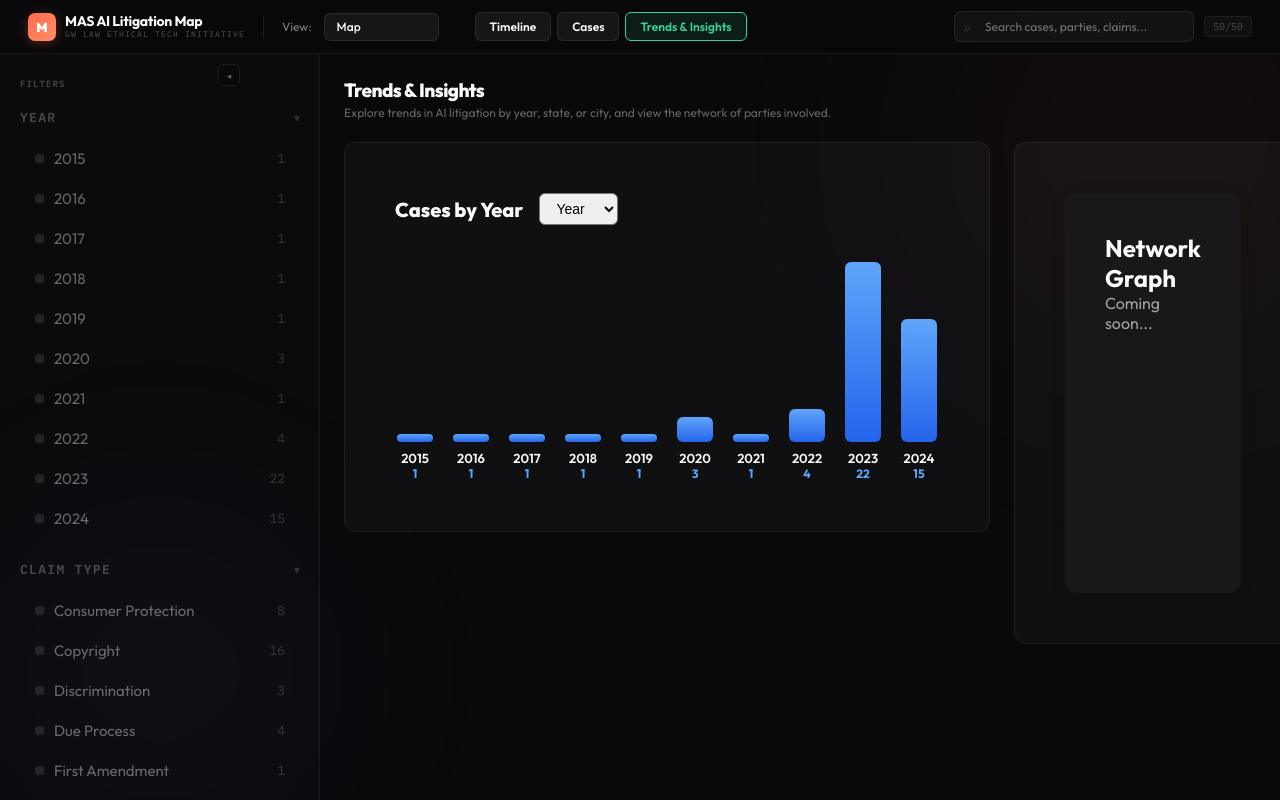
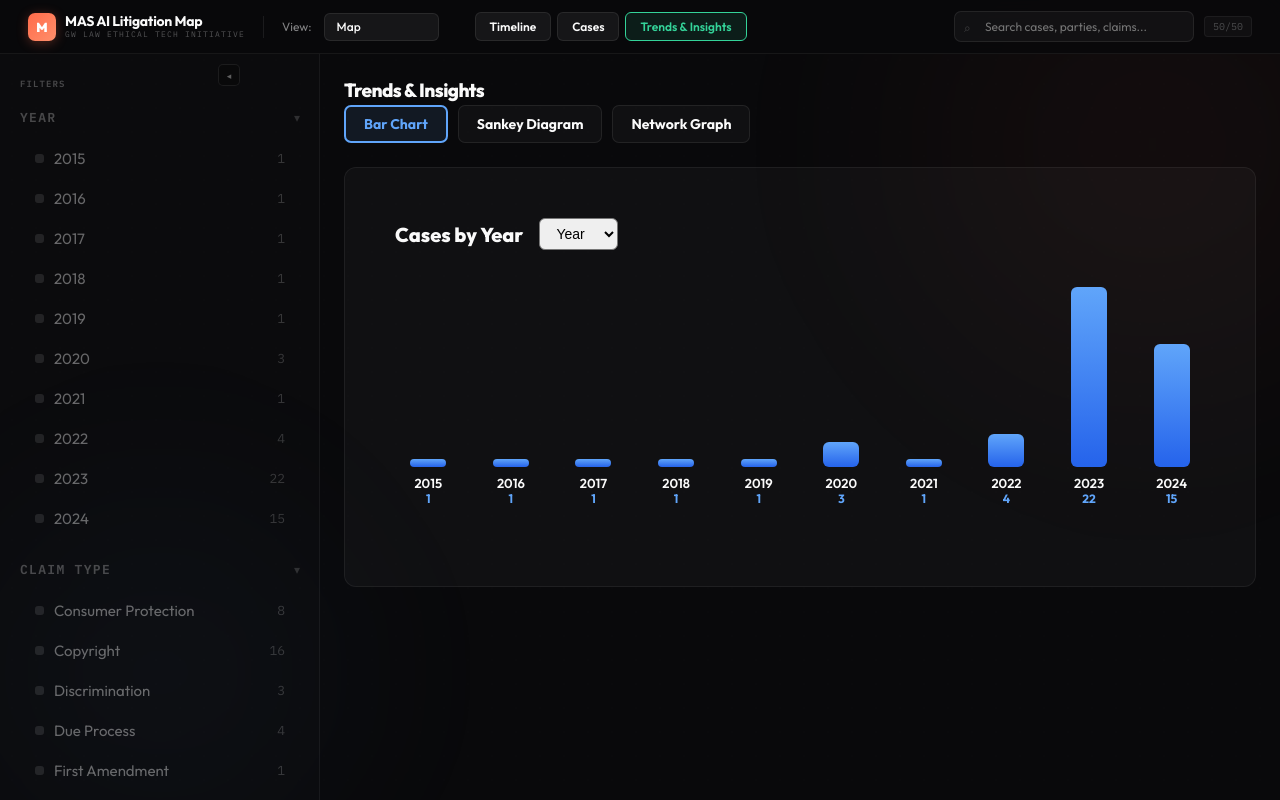
Before and after one commit to samthosiac/MAS-AI-Litigation-Mappers, a React (Vite) app: page / in a window 1280 px wide. Both pictures are taken after a click on the button "Trends & Insights". Built offline with nearby package versions, Linux system fonts and the light colour scheme; the HTML template or start-up script is replaced by a standard one.

Commit message:
changes for that

```diff
--- a/src/App.jsx
+++ b/src/App.jsx
@@ -4,6 +4,48 @@ import Heatmap from "./Heatmap";
 import NetworkGraph from "./NetworkGraph";
 import SankeyDiagram from "./SankeyDiagram";
 import BarChart from "./BarChart";
+
+// ── INSIGHTS TABS ──
+function InsightsTabs({ cases }) {
+  const [tab, setTab] = useState("bar");
+  const tabList = [
+    { key: "bar", label: "Bar Chart" },
+    { key: "sankey", label: "Sankey Diagram" },
+    { key: "network", label: "Network Graph" }
+  ];
+  return (
+    <div style={{ padding: 24, overflowY: "auto", height: "100%" }}>
+      <h2 style={{ fontSize: 19, fontWeight: 800, color: "#FAFAFA", letterSpacing: "-0.03em", marginBottom: 3 }}>Trends & Insights</h2>
+      <div style={{ display: "flex", gap: 10, marginBottom: 24 }}>
+        {tabList.map(t => (
+          <button
+            key={t.key}
+            onClick={() => setTab(t.key)}
+            style={{
+              padding: "8px 18px",
+              borderRadius: 7,
+              border: tab === t.key ? "2px solid #60A5FA" : "1px solid rgba(255,255,255,0.08)",
+              background: tab === t.key ? "rgba(96,165,250,0.10)" : "rgba(255,255,255,0.03)",
+              color: tab === t.key ? "#60A5FA" : "#FAFAFA",
+              fontWeight: 700,
+              fontSize: 14,
+              cursor: "pointer",
+              fontFamily: "'Outfit',sans-serif",
+              transition: "all .18s"
+            }}
+          >
+            {t.label}
+          </button>
+        ))}
+      </div>
+      <div style={{ background: "rgba(255,255,255,0.03)", borderRadius: 12, padding: 18, border: "1px solid rgba(255,255,255,0.06)", minHeight: 420 }}>
+        {tab === "bar" && <BarChart cases={cases} />}
+        {tab === "sankey" && <SankeyDiagram cases={cases} />}
+        {tab === "network" && <NetworkGraph cases={cases} />}
+      </div>
+    </div>
+  );
+}
 
 /* ═══════════════════════════════════════════════════════════════════════
    MAS AI LITIGATION MAP
@@ -255,28 +297,11 @@ export default function App() {
           {page==="main" && (
             <>
               {view==="map"&&<MapV cases={filtered} byState={byState} hov={hov} setHov={setHov} sel={sel} setSel={setSel}/>}
-              {view==="barchart"&&<BarChart cases={filtered} />}
-              {view==="heatmap"&&<Heatmap cases={filtered} />}
-              {view==="network"&&<NetworkGraph cases={filtered} />}
-              {view==="sankey"&&<SankeyDiagram cases={filtered} />}
             </>
           )}
           {page==="timeline" && <TimeV cases={filtered} stats={stats} sel={sel} setSel={setSel} />}
           {page==="cases" && <CaseV cases={filtered} sel={sel} setSel={setSel} />}
-          {page==="insights" && (
-            <div style={{padding:24,overflowY:"auto",height:"100%"}}>
-              <h2 style={{fontSize:19,fontWeight:800,color:"#FAFAFA",letterSpacing:"-0.03em",marginBottom:3}}>Trends & Insights</h2>
-              <p style={{fontSize:12,color:"rgba(255,255,255,0.38)",marginBottom:22}}>Explore trends in AI litigation by year, state, or city, and view the network of parties involved.</p>
-              <div style={{display:"grid",gridTemplateColumns:"1fr 1fr",gap:24,alignItems:"start"}}>
-                <div style={{background:"rgba(255,255,255,0.03)",borderRadius:12,padding:18,border:"1px solid rgba(255,255,255,0.06)"}}>
-                  <BarChart cases={filtered} />
-                </div>
-                <div style={{background:"rgba(255,255,255,0.03)",borderRadius:12,padding:18,border:"1px solid rgba(255,255,255,0.06)"}}>
-                  <NetworkGraph cases={filtered} />
-                </div>
-              </div>
-            </div>
-          )}
+        {page==="insights" && <InsightsTabs cases={filtered} />}
         </main>
 
         {/* DETAIL */}
```
